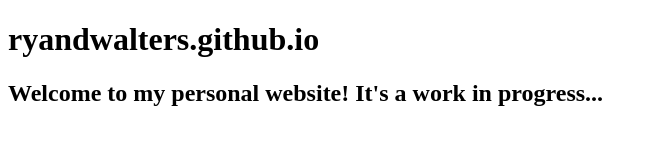
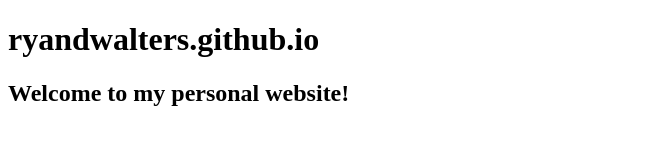
Before and after one commit to ryandwalters/first-github-project-page, a plain HTML site: page index.html in a window 1280 px wide. Shown: the whole page, without its empty margins (0-656 px from the left). Drawn offline with Linux system fonts and the light colour scheme.

Commit message:
changed h2

```diff
--- a/index.html
+++ b/index.html
@@ -5,6 +5,6 @@
     </head>
     <body>
         <h1>ryandwalters.github.io</h1>
-        <h2>Welcome to my personal website! It's a work in progress...</h2>
+        <h2>Welcome to my personal website!</h2>
     </body>
 </html>
```
